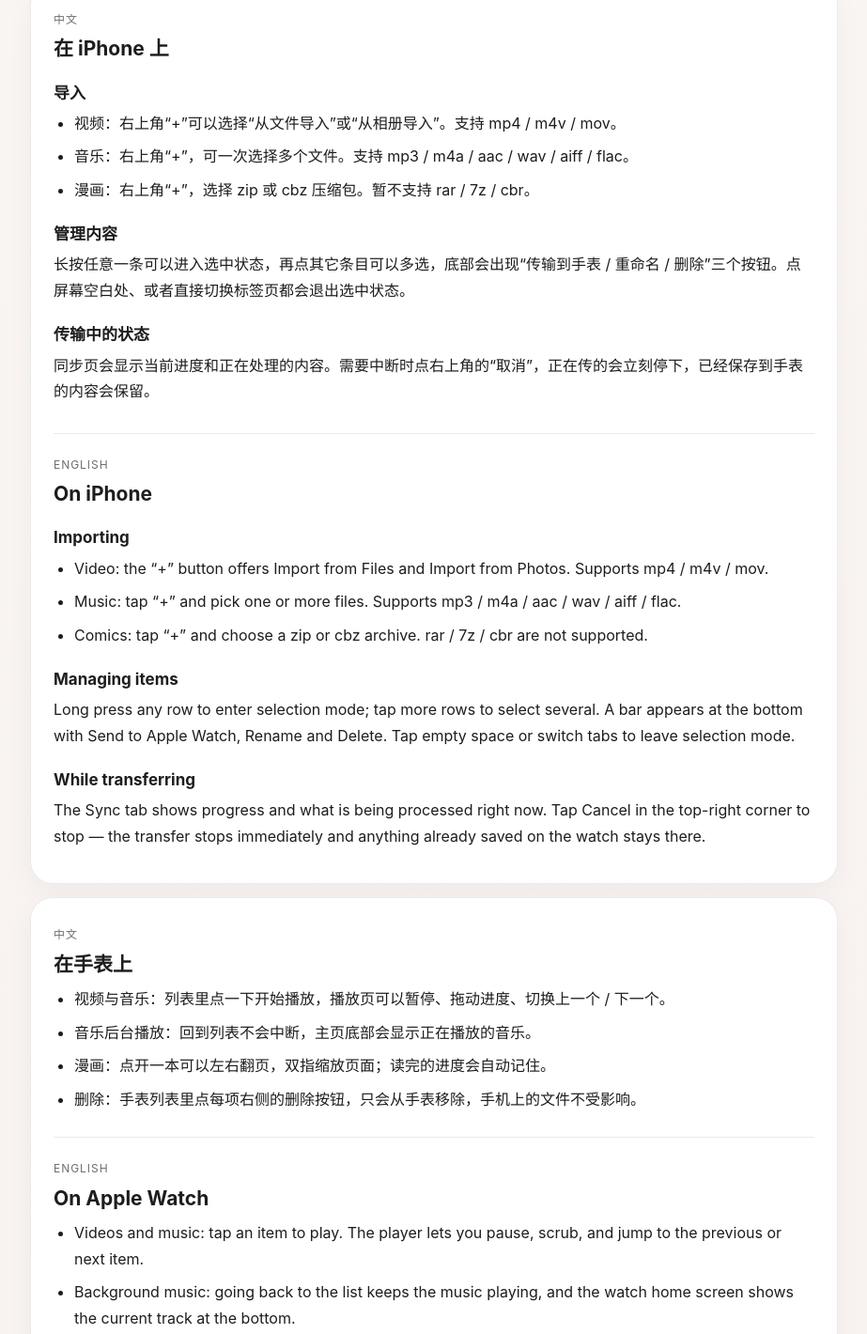
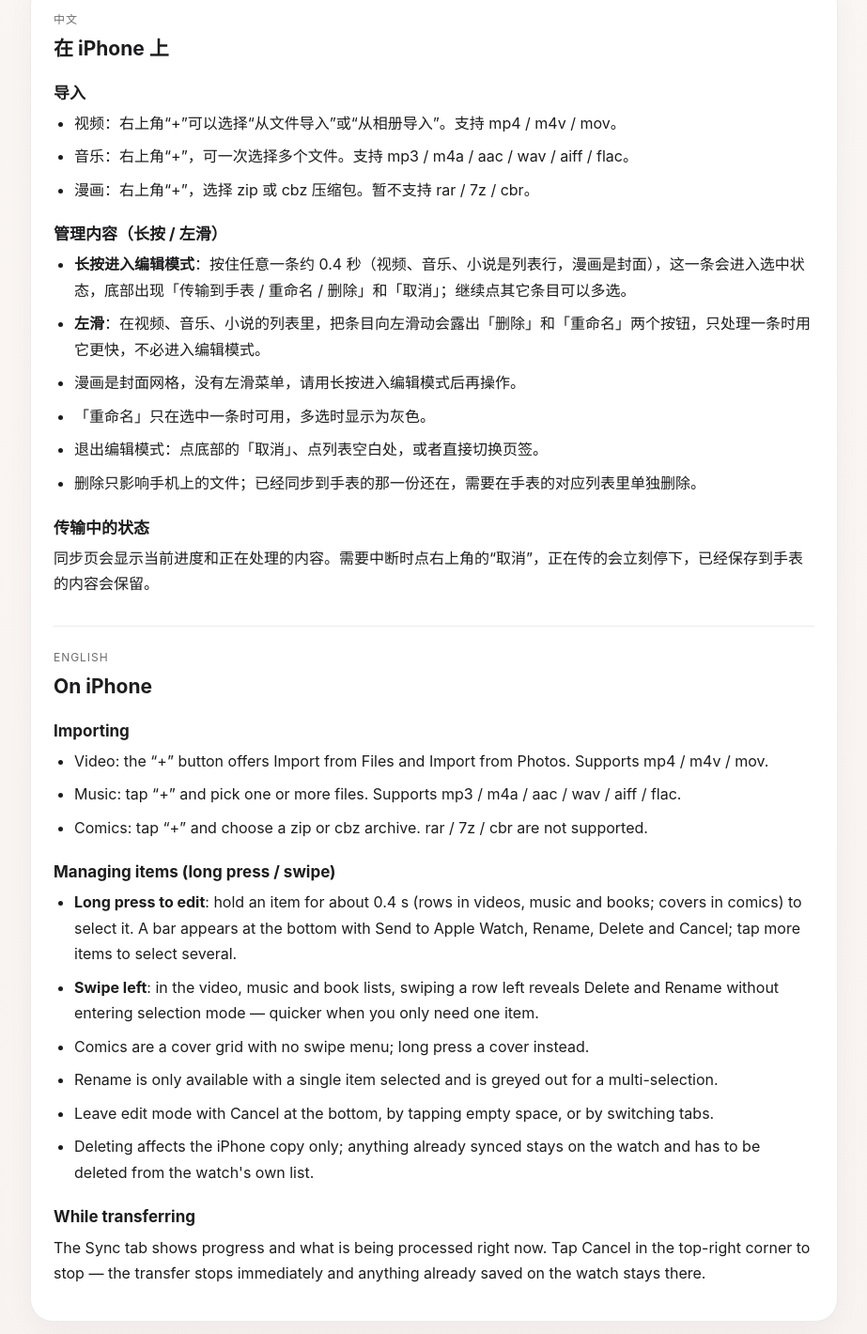
Before and after one commit to uuumr/gap-pin-pages, a plain HTML site: page WatchVideo_guide.html in a window 1280 px wide. Shown: the part 1549-2969 px from the top of the page at 94% size, without its empty margins (178-1101 px from the left). Drawn offline with Linux system fonts and the light colour scheme.

Commit message:
Add files via upload
1

```diff
--- a/WatchVideo_guide.html
+++ b/WatchVideo_guide.html
@@ -253,10 +253,15 @@
               <li>漫画：右上角“+”，选择 zip 或 cbz 压缩包。暂不支持 rar / 7z / cbr。</li>
             </ul>
 
-            <h3>管理内容</h3>
-            <p>
-              长按任意一条可以进入选中状态，再点其它条目可以多选，底部会出现“传输到手表 / 重命名 / 删除”三个按钮。点屏幕空白处、或者直接切换标签页都会退出选中状态。
-            </p>
+            <h3>管理内容（长按 / 左滑）</h3>
+            <ul>
+              <li><strong>长按进入编辑模式</strong>：按住任意一条约 0.4 秒（视频、音乐、小说是列表行，漫画是封面），这一条会进入选中状态，底部出现「传输到手表 / 重命名 / 删除」和「取消」；继续点其它条目可以多选。</li>
+              <li><strong>左滑</strong>：在视频、音乐、小说的列表里，把条目向左滑动会露出「删除」和「重命名」两个按钮，只处理一条时用它更快，不必进入编辑模式。</li>
+              <li>漫画是封面网格，没有左滑菜单，请用长按进入编辑模式后再操作。</li>
+              <li>「重命名」只在选中一条时可用，多选时显示为灰色。</li>
+              <li>退出编辑模式：点底部的「取消」、点列表空白处，或者直接切换页签。</li>
+              <li>删除只影响手机上的文件；已经同步到手表的那一份还在，需要在手表的对应列表里单独删除。</li>
+            </ul>
 
             <h3>传输中的状态</h3>
             <p>
@@ -275,10 +280,15 @@
               <li>Comics: tap “+” and choose a zip or cbz archive. rar / 7z / cbr are not supported.</li>
             </ul>
 
-            <h3>Managing items</h3>
-            <p>
-              Long press any row to enter selection mode; tap more rows to select several. A bar appears at the bottom with Send to Apple Watch, Rename and Delete. Tap empty space or switch tabs to leave selection mode.
-            </p>
+            <h3>Managing items (long press / swipe)</h3>
+            <ul>
+              <li><strong>Long press to edit</strong>: hold an item for about 0.4 s (rows in videos, music and books; covers in comics) to select it. A bar appears at the bottom with Send to Apple Watch, Rename, Delete and Cancel; tap more items to select several.</li>
+              <li><strong>Swipe left</strong>: in the video, music and book lists, swiping a row left reveals Delete and Rename without entering selection mode — quicker when you only need one item.</li>
+              <li>Comics are a cover grid with no swipe menu; long press a cover instead.</li>
+              <li>Rename is only available with a single item selected and is greyed out for a multi-selection.</li>
+              <li>Leave edit mode with Cancel at the bottom, by tapping empty space, or by switching tabs.</li>
+              <li>Deleting affects the iPhone copy only; anything already synced stays on the watch and has to be deleted from the watch's own list.</li>
+            </ul>
 
             <h3>While transferring</h3>
             <p>
@@ -342,7 +352,7 @@
               </div>
               <div class="faq">
                 <h3>非会员有什么限制？</h3>
-                <p>非会员手机上最多 3 个视频、3 首音乐、3 本漫画，手表上各 1 个。开通永久会员后两端都不限数量。</p>
+                <p>非会员手机上最多 5 个视频、5 首音乐、5 本漫画和 5 本小说，手表上各 1 个。开通永久会员后两端都不限数量。</p>
               </div>
             </div>
           </div>
@@ -373,7 +383,7 @@
               </div>
               <div class="faq">
                 <h3>What are the free-tier limits?</h3>
-                <p>Free users can keep up to 3 videos, 3 songs and 3 comics on iPhone, and 1 of each on Apple Watch. Lifetime membership removes the limits on both devices.</p>
+                <p>Free users can keep up to 5 videos, 5 songs, 5 comics and 5 books on iPhone, and 1 of each on Apple Watch. Lifetime membership removes the limits on both devices.</p>
               </div>
             </div>
           </div>
```
